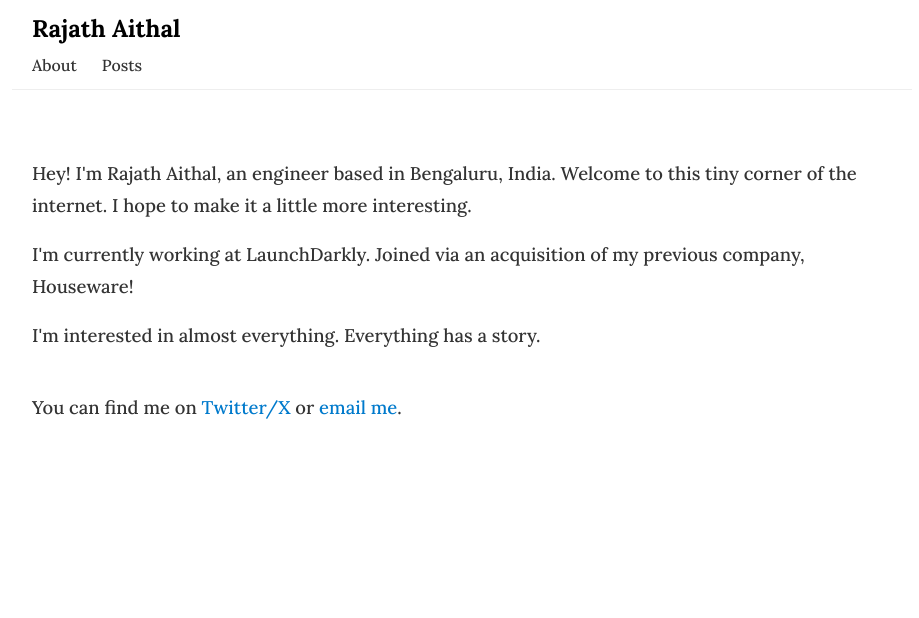
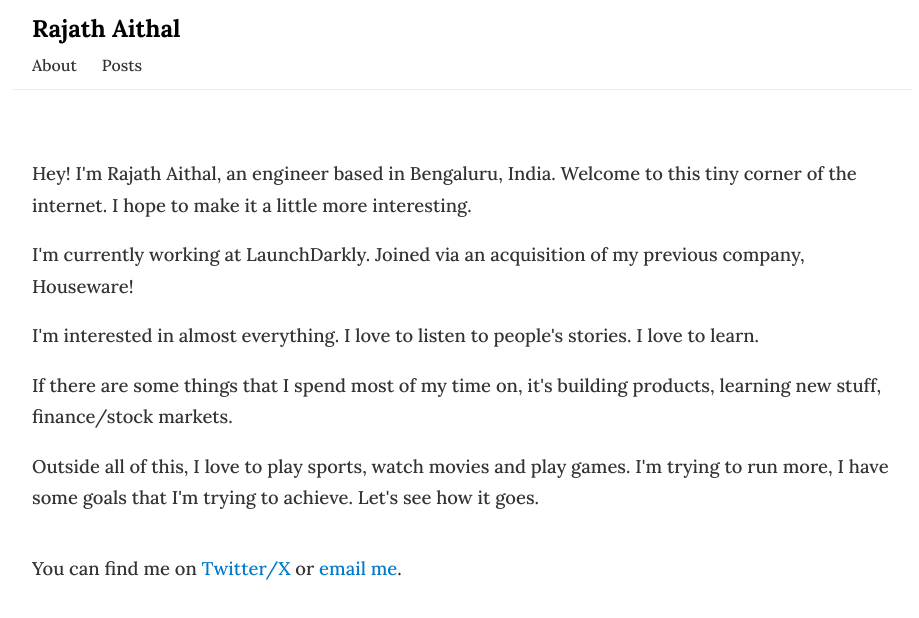
Before and after one commit to ayerajath/ayerajath.github.io, a React (Vite) app: page / in a window 1280 px wide. Shown: the top 618 px of the page, without its empty margins (178-1097 px from the left). Built offline with nearby package versions, Linux system fonts and the light colour scheme.

Commit message:
more yap in about

```diff
--- a/src/components/HomePage.js
+++ b/src/components/HomePage.js
@@ -15,7 +15,16 @@ const HomePage = () => {
         </p>
 
         <p>
-          I'm interested in almost everything. Everything has a story.
+          I'm interested in almost everything. I love to listen to people's stories. I love to learn.
+        </p>
+
+        <p>
+          If there are some things that I spend most of my time on, it's building products, learning new stuff, finance/stock markets.
+        </p>
+
+        <p>
+          Outside all of this, I love to play sports, watch movies and play games.
+          I'm trying to run more, I have some goals that I'm trying to achieve. Let's see how it goes.
         </p>
       </section>
 
```
